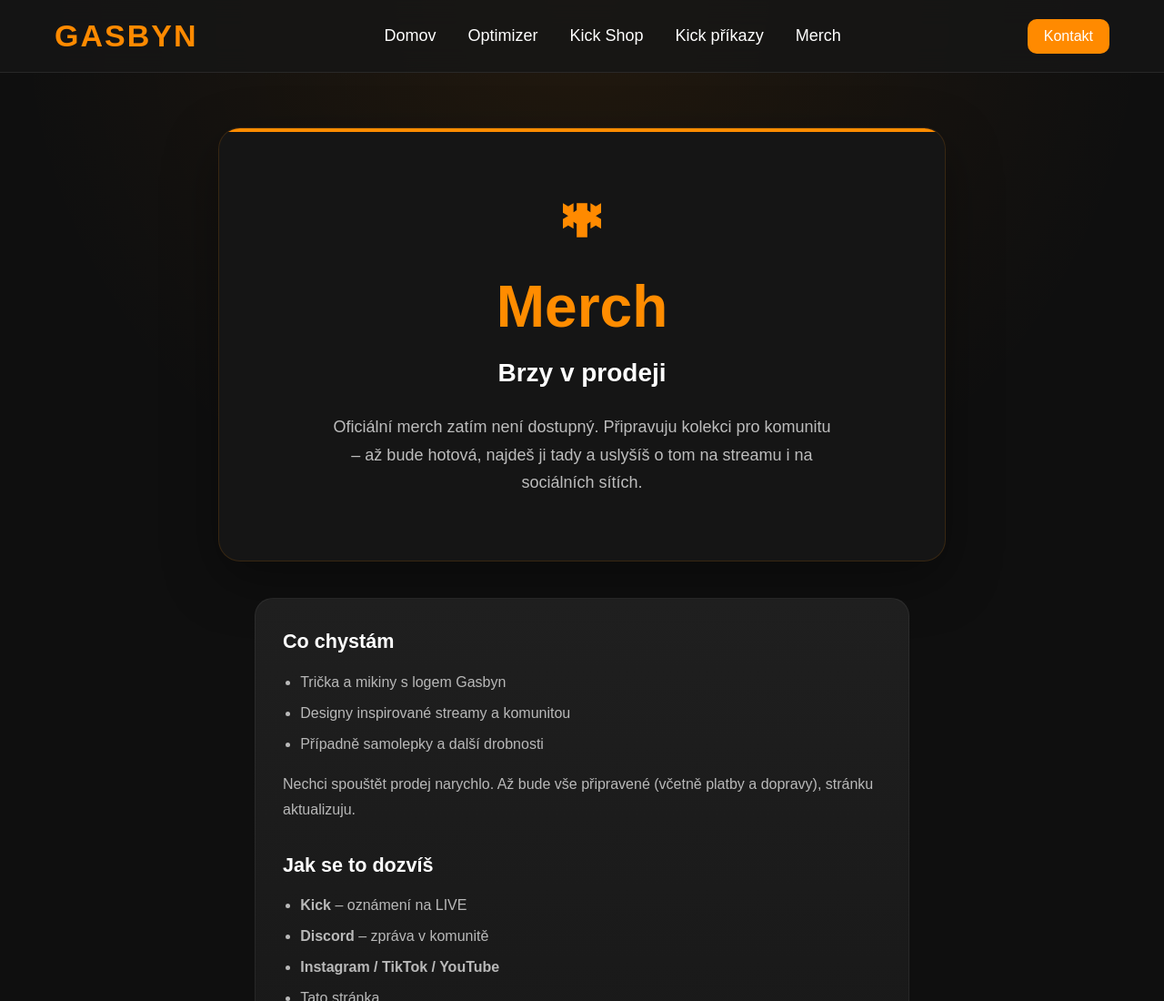
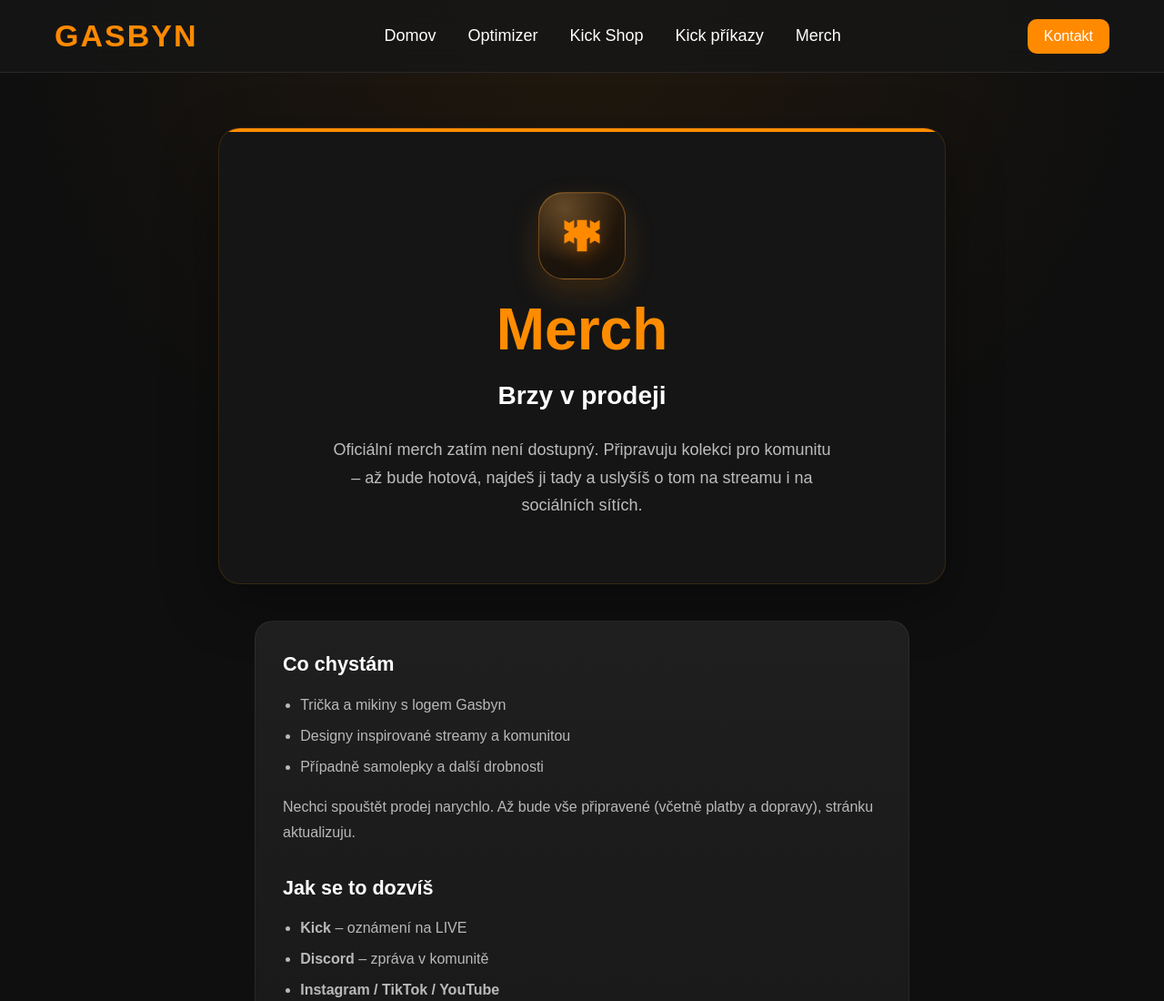
Before and after one commit to Gasbyn/gasbyn-website, a plain HTML site: page merch.html in a window 1280 px wide. Shown: the top 1100 px of the page at 91% size. Drawn offline with Linux system fonts and the light colour scheme.

Commit message:
Style merch icon as a clean badge

```diff
--- a/css/merch.css
+++ b/css/merch.css
@@ -36,8 +36,28 @@
 }
 
 .merch-icon {
-  font-size: 64px;
-  margin-bottom: 15px;
+  width: 96px;
+  height: 96px;
+  margin: 0 auto 18px;
+  border-radius: 28px;
+  display: flex;
+  align-items: center;
+  justify-content: center;
+  background:
+    radial-gradient(circle at 30% 18%, rgba(255, 196, 110, 0.28), transparent 58%),
+    linear-gradient(165deg, #2c1c0c, #16110c);
+  border: 1px solid rgba(255, 156, 40, 0.4);
+  box-shadow:
+    0 14px 34px rgba(255, 140, 0, 0.16),
+    inset 0 1px 0 rgba(255, 255, 255, 0.08);
+}
+
+.merch-icon svg {
+  width: 52px;
+  height: 52px;
+  display: block;
+  color: #ff9a1f;
+  filter: drop-shadow(0 8px 10px rgba(255, 120, 0, 0.28));
 }
 
 .merch-hero h1 {
```
